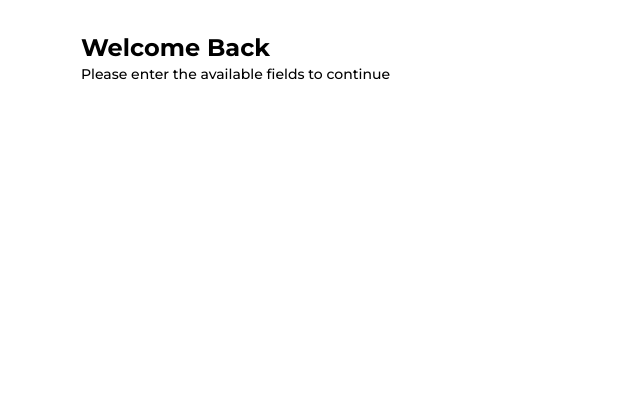
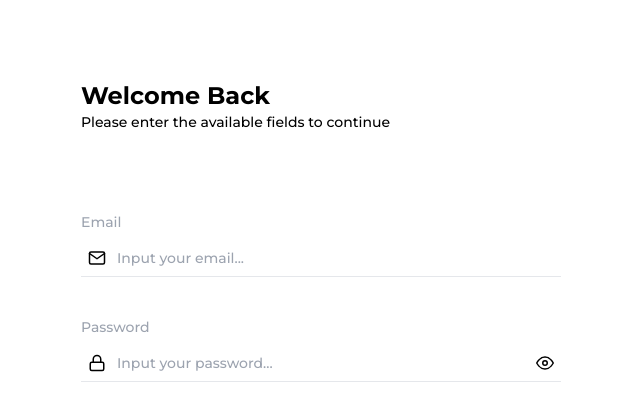
Before and after one commit to Muh-Zaan/digital-wallet, a Next.js app: page /sign-in in a window 1280 px wide. Shown: the top 410 px of the page, without its empty margins (319-959 px from the left). Built offline with nearby package versions, Linux system fonts and the light colour scheme.

Commit message:
update page sign in

```diff
--- a/src/app/(auth)/sign-in/page.tsx
+++ b/src/app/(auth)/sign-in/page.tsx
@@ -1,13 +1,47 @@
-import React from "react";
+"use client";
+import React, { useState } from "react";
+import { Eye, EyeOff, Lock, Mail } from "react-feather";
 
 const LoginPage = () => {
+  const [type, setType] = useState<string>("password");
+
   return (
-    <div className="w-full h-screen py-8 px-4">
+    <div className="w-full h-screen py-20 px-4">
       <h1 className="text-2xl font-bold">Welcome Back</h1>
       <p className="text-sm font-medium">
         Please enter the available fields to continue
       </p>
-      <div className=""></div>
+      <div className="mt-20 w-full">
+        <p className="text-sm font-medium text-gray-400">Email</p>
+        <div className="relative border-b w-full mt-2">
+          <div className="w-8 absolute top-1/2 -translate-y-1/2 flex justify-center items-center">
+            <Mail size={18} />
+          </div>
+          <input
+            className="w-full text-sm py-2 outline-none pl-9 font-medium"
+            placeholder="Input your email..."
+          />
+        </div>
+        <p className="text-sm font-medium text-gray-400 mt-10">Password</p>
+        <div className="relative border-b w-full mt-2">
+          <div className="w-8 absolute top-1/2 -translate-y-1/2 flex justify-center items-center">
+            <Lock size={18} />
+          </div>
+          <button
+            className="w-8 absolute right-0 top-1/2 -translate-y-1/2 flex justify-center items-center"
+            onClick={() => {
+              type == "password" ? setType("text") : setType("password");
+            }}
+          >
+            {type == "password" ? <Eye size={18} /> : <EyeOff size={18} />}
+          </button>
+          <input
+            className="w-full text-sm py-2 outline-none pl-9 font-medium"
+            placeholder="Input your password..."
+            type={type}
+          />
+        </div>
+      </div>
     </div>
   );
 };
```
